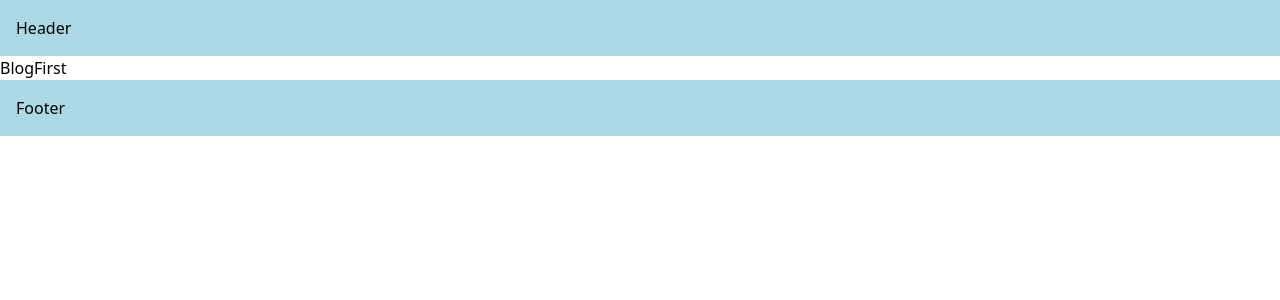
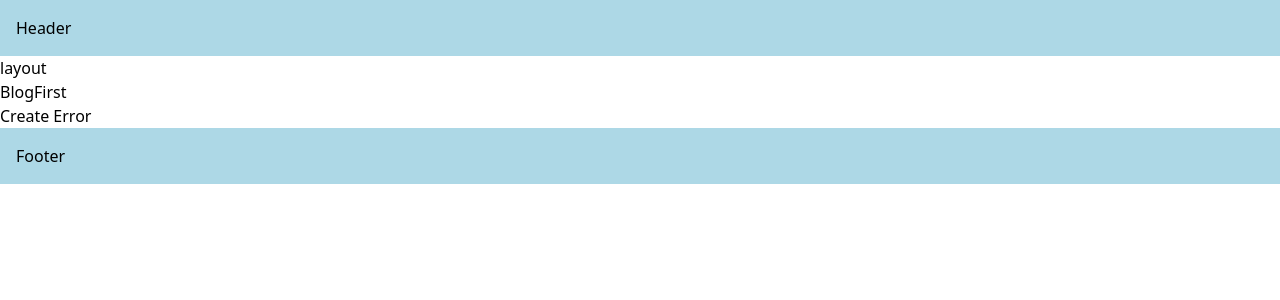
Before and after one commit to roneyyb/next-js-concepts, a Next.js app: page /blog/first in a window 1280 px wide. Shown: the top 300 px of the page. Built offline with nearby package versions, Linux system fonts and the light colour scheme.

Commit message:
CONCEPT: ADDED GET, POST & DYNAMIC ROUTE HANDING

```diff
--- /dev/null
+++ b/src/app/blog/error.tsx
@@ -0,0 +1,13 @@
+"use client"
+import React from 'react'
+
+function Error({ reset, error }) {
+
+
+
+    return (
+        <div>Error:{error.message}<button onClick={reset}>Try Again</button></div>
+    )
+}
+
+export default Error
--- a/src/app/blog/first/page.tsx
+++ b/src/app/blog/first/page.tsx
@@ -1,9 +1,22 @@
+"use client"
 import React from 'react'
 
 function BlogFirst() {
-    return (
-        <div>BlogFirst</div>
-    )
+
+    const [rerender, setRender] = React.useState(0);
+    const changes = Math.round(Math.random());
+    console.log("changesss", rerender, changes)
+    if (changes) {
+
+        throw new Error(`Blog first ${changes}`);
+        return;
+    } else
+        return (
+            <div>BlogFirst
+
+                <div onClick={() => { setRender(render => ++render) }}>Create Error</div>
+            </div>
+        )
 }
 
 export default BlogFirst
--- /dev/null
+++ b/src/app/blog/layout.tsx
@@ -0,0 +1,10 @@
+import React from "react"
+
+function layout({ children }: { children: React.ReactNode }) {
+
+    return (
+        <div>layout{children}</div>
+    )
+}
+
+export default layout
--- /dev/null
+++ b/src/app/comments/[id]/route.ts
@@ -0,0 +1,9 @@
+export { comments } from "../data"
+
+export async function GET(_request: Request, { params }: { params: { id: string } }) {
+
+    const comment = comments.find(item => +item.id === +params.id);
+
+    return Response.json(comment);
+
+}
--- /dev/null
+++ b/src/app/error.tsx
@@ -0,0 +1,10 @@
+"use client"
+import React from 'react'
+
+function Error({ reset }) {
+    return (
+        <div>Error Boundary Global<button onClick={reset}>Try Again</button></div>
+    )
+}
+
+export default Error
--- a/src/app/layout.tsx
+++ b/src/app/layout.tsx
@@ -6,7 +6,6 @@ export const metadata: Metadata = {
         absolute: "",
         default: "Next.js Learning",
         template: "%s | Codevolution"
-
     },
     description: 'Generated by Next.js',
 }
```
